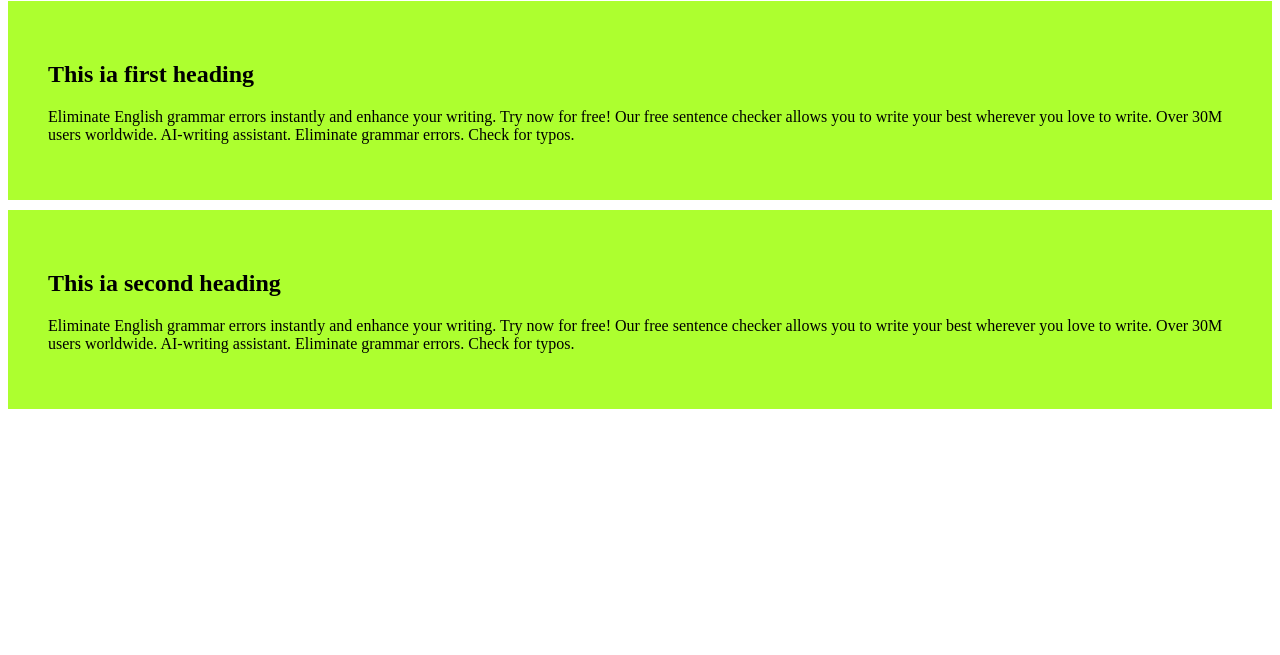
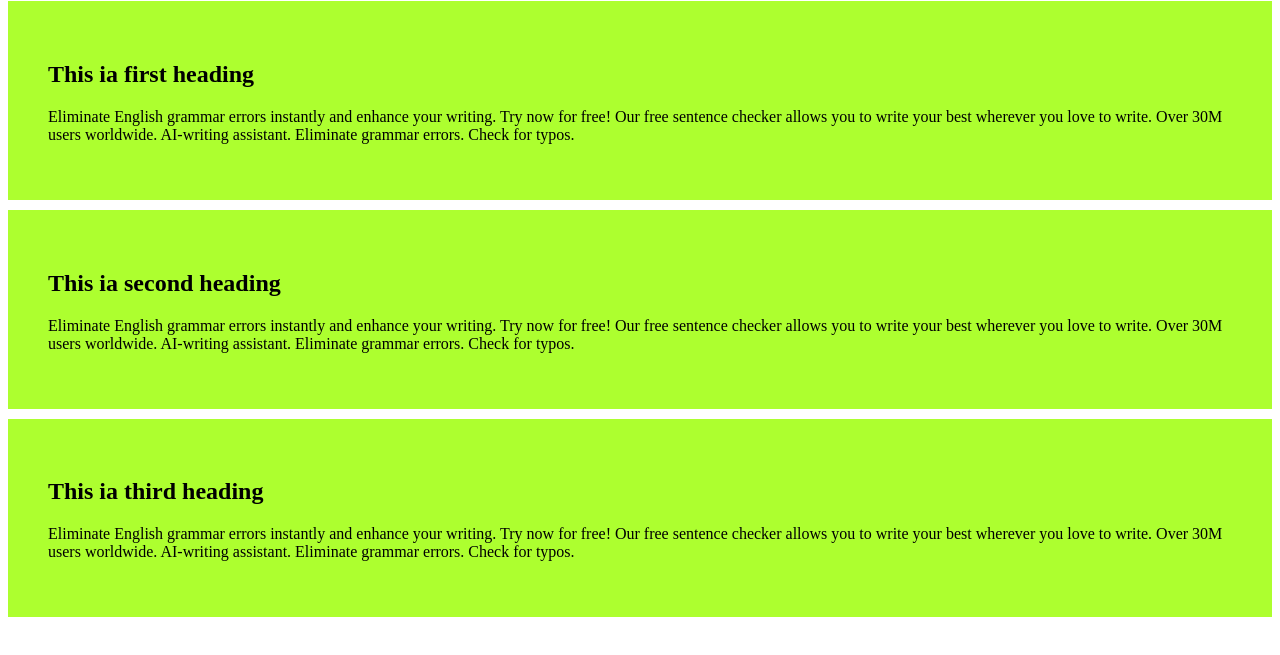
Before and after one commit to SabrinaSayla/my-repository, a plain HTML site: page index.html in a window 1280 px wide. Shown: the part 79-734 px from the top of the page. Drawn offline with Linux system fonts and the light colour scheme.

Commit message:
add a meaningful commit message

```diff
--- a/index.html
+++ b/index.html
@@ -16,5 +16,9 @@
         <h2>This ia second heading</h2>
         <p>Eliminate English grammar errors instantly and enhance your writing. Try now for free! Our free sentence checker allows you to write your best wherever you love to write. Over 30M users worldwide. AI-writing assistant. Eliminate grammar errors. Check for typos.</p>
     </div>
+    <div>
+        <h2>This ia third heading</h2>
+        <p>Eliminate English grammar errors instantly and enhance your writing. Try now for free! Our free sentence checker allows you to write your best wherever you love to write. Over 30M users worldwide. AI-writing assistant. Eliminate grammar errors. Check for typos.</p>
+    </div>
 </body>
 </html>
```
